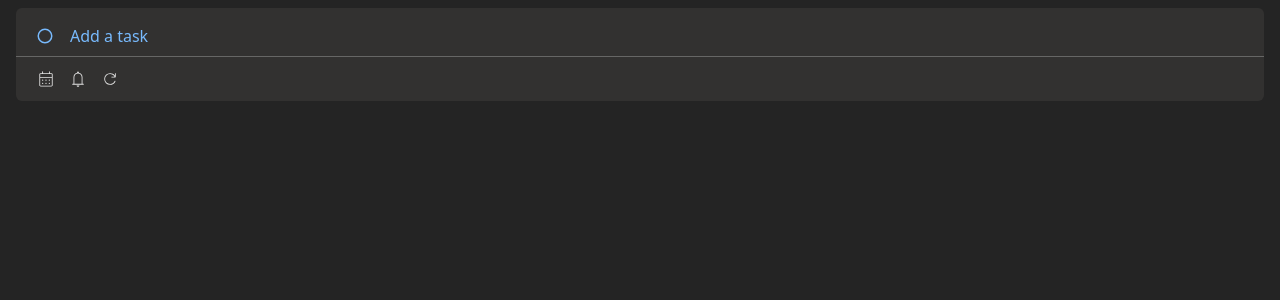
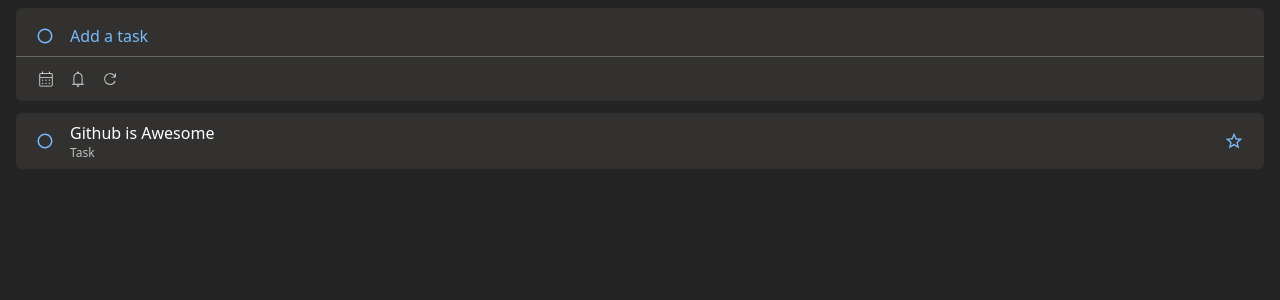
Before and after one commit to Danushka-Madushan/React-TS-Sample, a React (Vite) app: page / in a window 1280 px wide. Shown: the top 300 px of the page. Built offline with nearby package versions, Linux system fonts and the light colour scheme.

Commit message:
update store.ts

```diff
--- a/src/constants/store.ts
+++ b/src/constants/store.ts
@@ -1,6 +1,8 @@
 export const Items: {
   isComplete: boolean, task: string
-}[] = []
+}[] = [
+  { isComplete: true, task: 'Github is Awesome'}
+]
 
 export const States = {
   Check: {
```
